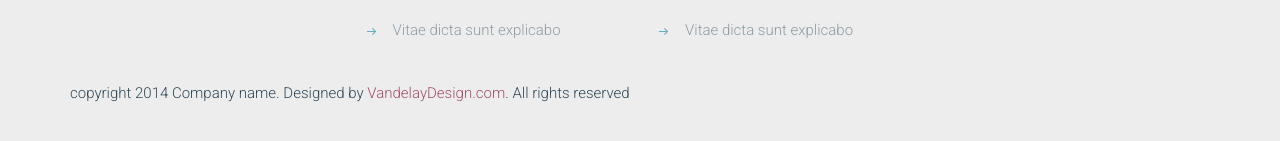
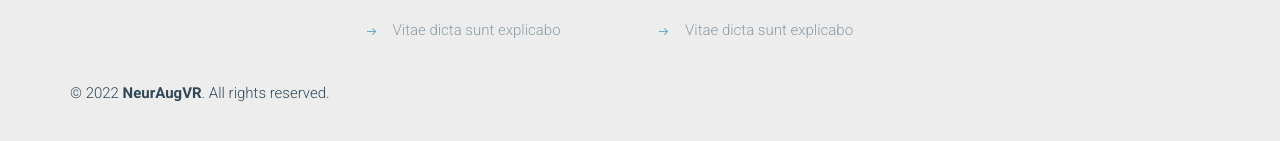
Before and after one commit to NeuroRehabilitation/NeurAugVR, a plain HTML site: page contact.html in a window 1280 px wide. Shown: the part 1500-1641 px from the top of the page. Drawn offline with Linux system fonts and the light colour scheme; some packages are replaced by stand-ins of ours.

Commit message:
fix(footer): update footer to match index

```diff
--- a/contact.html
+++ b/contact.html
@@ -198,13 +198,17 @@
           <!-- .row -->
 
           <p class="colophon">
-            copyright 2014 Company name. Designed by
-            <a
-              href="http://www.vandelaydesign.com/"
-              title="Designed by VandelayDesign.com"
-              target="_blank"
-              >VandelayDesign.com</a
-            >. All rights reserved
+            &copy;
+            <span id="copyright">
+              <script>
+                document
+                  .getElementById("copyright")
+                  .appendChild(
+                    document.createTextNode(new Date().getFullYear())
+                  );
+              </script>
+            </span>
+            <b>NeurAugVR</b>. All rights reserved.
           </p>
         </div>
         <!-- .container -->
```
Also changed, not shown: about.html (+11 -3 lines), project.html (+11 -7 lines), services.html (+11 -7 lines).
